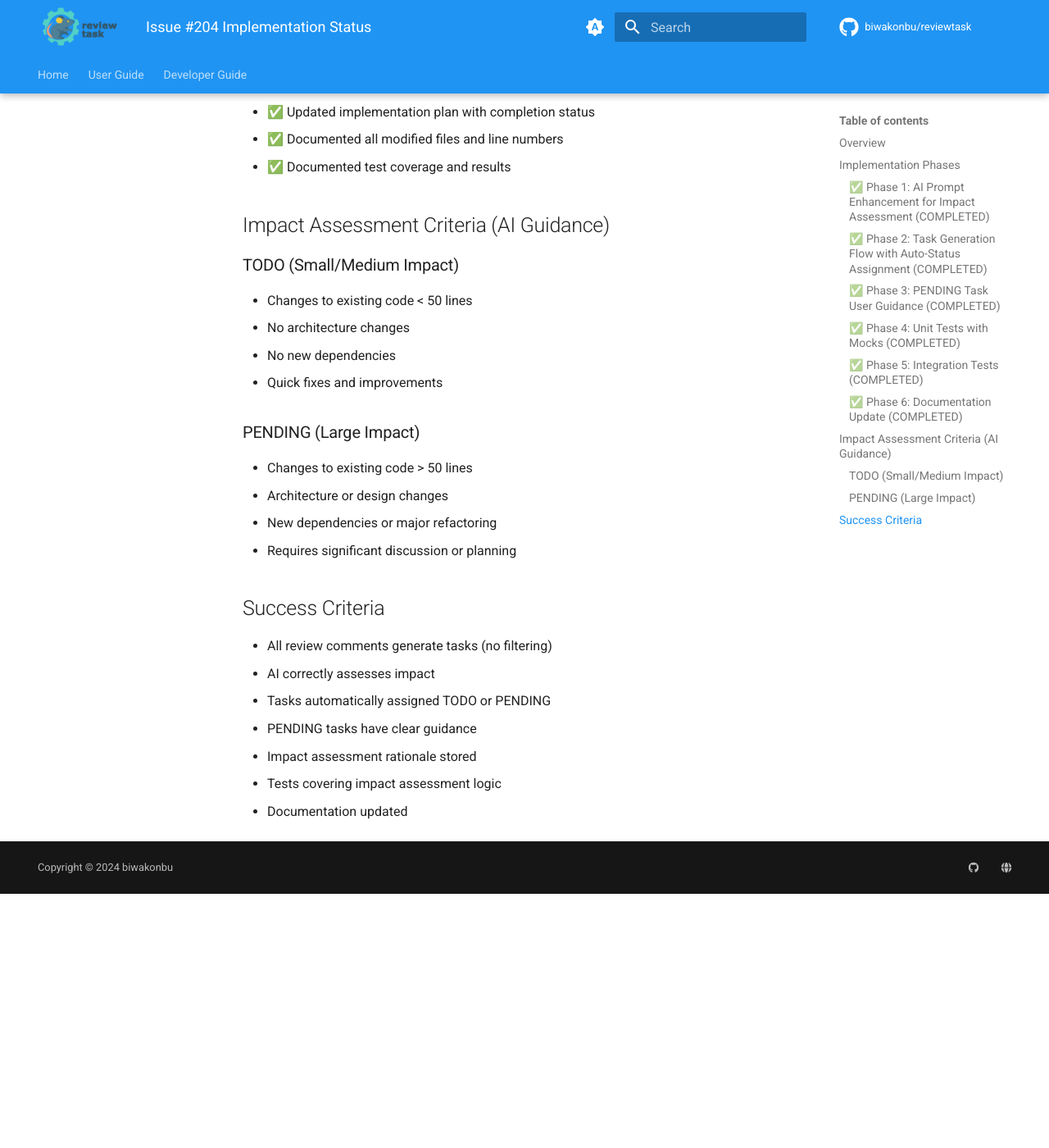
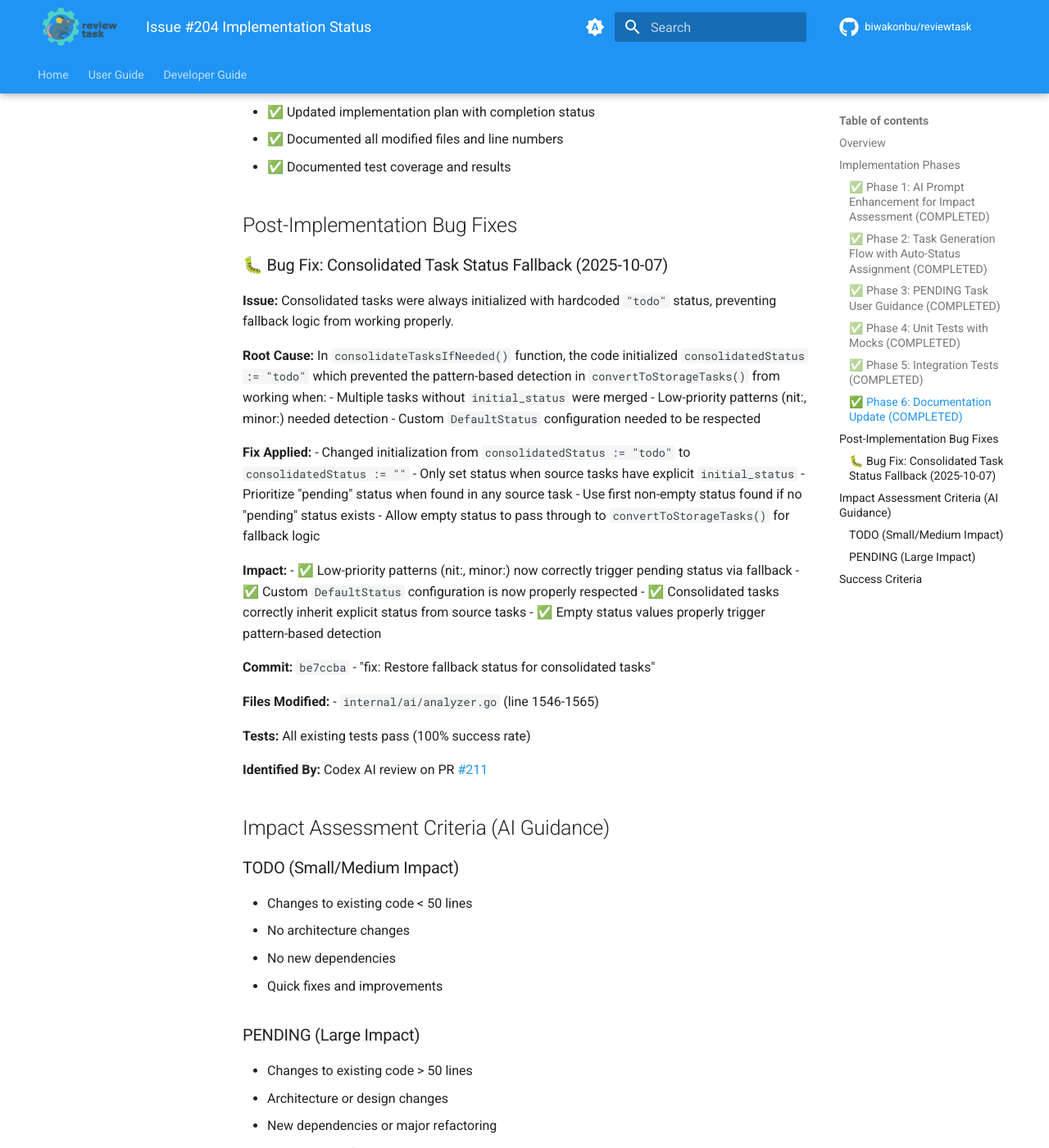
Before and after one commit to biwakonbu/reviewtask, an MkDocs documentation site: the page built from docs/issue-204-implementation.md, in a window 1280 px wide and 1400 px high, scrolled down 1968 px. Shown: the whole window at 82% size. Built offline with MkDocs 1.6.1 and Material for MkDocs 9.7.7, drawn with Linux system fonts in a browser that asks for light colours; comment, search, counter and statistics services are not loaded; the version menu is left out; before the commit the page ends 3058 px from its top, so only the background shows below that.

Commit message:
docs: Document bug fix for consolidated task status fallback
Added Post-Implementation Bug Fixes section to document the fix for
consolidated task status initialization issue identified by Codex review.

Changes:
- Documented the bug (hardcoded "todo" status preventing fallback)
- Explained root cause and impact
- Listed the fix applied and its benefits
- Referenced commit be7ccba and Codex review

This ensures the bug fix is properly documented for future reference.

Related to PR #211 review feedback

🤖 Generated with [Claude Code](https://claude.com/claude-code)

Co-Authored-By: Claude <noreply@anthropic.com>

```diff
--- a/docs/issue-204-implementation.md
+++ b/docs/issue-204-implementation.md
@@ -64,6 +64,40 @@
 - ✅ Documented all modified files and line numbers
 - ✅ Documented test coverage and results
 
+## Post-Implementation Bug Fixes
+
+### 🐛 Bug Fix: Consolidated Task Status Fallback (2025-10-07)
+
+**Issue:** Consolidated tasks were always initialized with hardcoded `"todo"` status, preventing fallback logic from working properly.
+
+**Root Cause:**
+In `consolidateTasksIfNeeded()` function, the code initialized `consolidatedStatus := "todo"` which prevented the pattern-based detection in `convertToStorageTasks()` from working when:
+- Multiple tasks without `initial_status` were merged
+- Low-priority patterns (nit:, minor:) needed detection
+- Custom `DefaultStatus` configuration needed to be respected
+
+**Fix Applied:**
+- Changed initialization from `consolidatedStatus := "todo"` to `consolidatedStatus := ""`
+- Only set status when source tasks have explicit `initial_status`
+- Prioritize "pending" status when found in any source task
+- Use first non-empty status found if no "pending" status exists
+- Allow empty status to pass through to `convertToStorageTasks()` for fallback logic
+
+**Impact:**
+- ✅ Low-priority patterns (nit:, minor:) now correctly trigger pending status via fallback
+- ✅ Custom `DefaultStatus` configuration is now properly respected
+- ✅ Consolidated tasks correctly inherit explicit status from source tasks
+- ✅ Empty status values properly trigger pattern-based detection
+
+**Commit:** `be7ccba` - "fix: Restore fallback status for consolidated tasks"
+
+**Files Modified:**
+- `internal/ai/analyzer.go` (line 1546-1565)
+
+**Tests:** All existing tests pass (100% success rate)
+
+**Identified By:** Codex AI review on PR #211
+
 ## Impact Assessment Criteria (AI Guidance)
 
 ### TODO (Small/Medium Impact)
```
